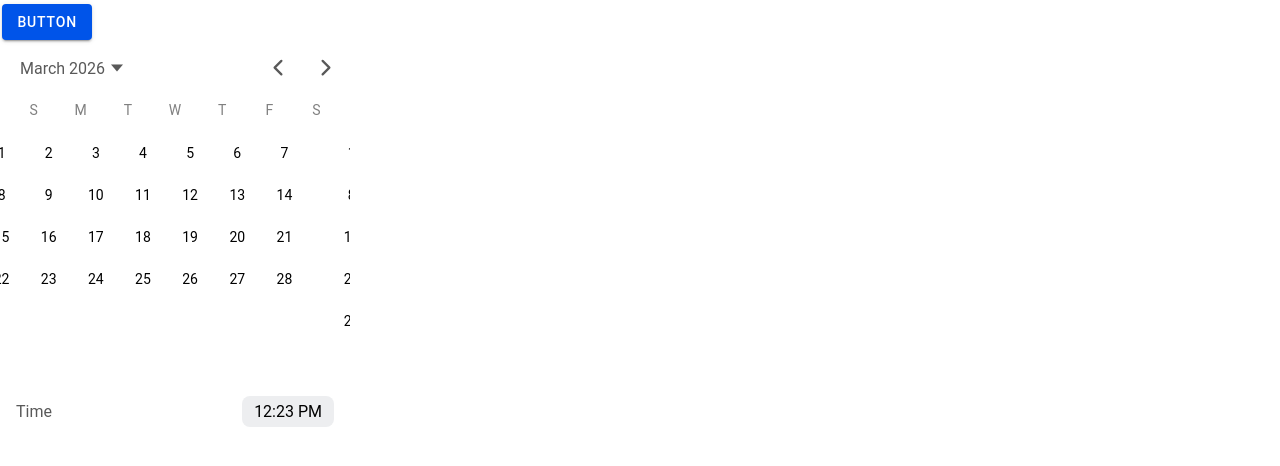
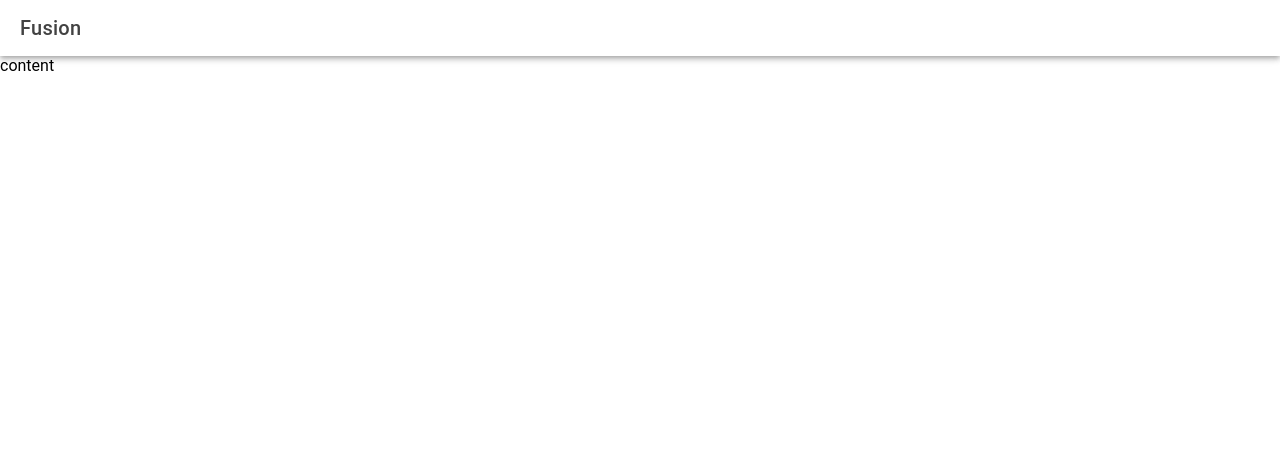
Before and after one commit to Yevhen2mc2/fusion-client, a React (Vite) app: page / in a window 1280 px wide. Shown: the top 466 px of the page. Built offline with nearby package versions, Linux system fonts and the light colour scheme.

Commit message:
add home page, set up routing with Ionic and React Router

```diff
--- a/src/App.tsx
+++ b/src/App.tsx
@@ -1,4 +1,7 @@
-import { IonButton, IonDatetime, setupIonicReact } from '@ionic/react';
+import { Route } from 'react-router-dom';
+import { IonApp, IonRouterOutlet, setupIonicReact } from '@ionic/react';
+import { IonReactRouter } from '@ionic/react-router';
+import Home from './pages/home.tsx';
 
 /* Core CSS required for Ionic components to work properly */
 import '@ionic/react/css/core.css';
@@ -12,10 +15,15 @@ setupIonicReact();
 
 function App() {
   return (
-    <>
-      <IonButton>Button</IonButton>
-      <IonDatetime></IonDatetime>
-    </>
+    <IonApp>
+      <IonReactRouter>
+        <IonRouterOutlet>
+          <Route exact path="/">
+            <Home />
+          </Route>
+        </IonRouterOutlet>
+      </IonReactRouter>
+    </IonApp>
   );
 }
 
--- /dev/null
+++ b/src/pages/home.tsx
@@ -0,0 +1,31 @@
+import {
+  IonContent,
+  IonHeader,
+  IonPage,
+  IonTitle,
+  IonToolbar,
+} from '@ionic/react';
+
+const Home = () => {
+  return (
+    <IonPage>
+      <IonHeader translucent>
+        <IonToolbar>
+          <IonTitle>Fusion</IonTitle>
+        </IonToolbar>
+      </IonHeader>
+
+      <IonContent fullscreen>
+        <IonHeader collapse="condense">
+          <IonToolbar>
+            <IonTitle size="large">Home</IonTitle>
+          </IonToolbar>
+        </IonHeader>
+
+        <div>content</div>
+      </IonContent>
+    </IonPage>
+  );
+};
+
+export default Home;
```
